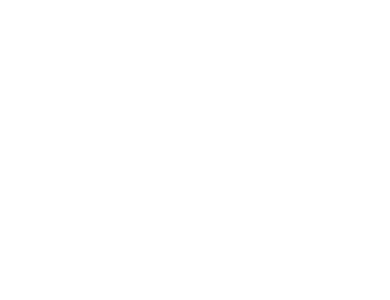
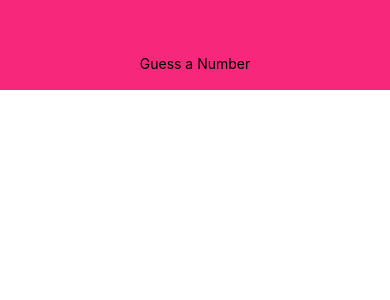
Before and after one commit to pmcmahon14/rn-guess-a-number, a React Native app: screen / in a window 390 px wide. Shown: the top 300 px of the page. Built offline with nearby package versions, Linux system fonts and the light colour scheme.

Commit message:
added custom header component

```diff
--- a/App.js
+++ b/App.js
@@ -1,19 +1,18 @@
 import React from 'react';
 import { StyleSheet, View } from 'react-native';
 
+import Header from './components/Header';
+
 export default function App() {
   return (
-    <View>
-
+    <View style={styles.screen}>
+      <Header title='Guess a Number'/>
     </View>
   );
 }
 
 const styles = StyleSheet.create({
-  container: {
-    flex: 1,
-    backgroundColor: '#fff',
-    alignItems: 'center',
-    justifyContent: 'center',
+    screen: {
+    flex: 1
   },
 });
--- a/components/Header.js
+++ b/components/Header.js
@@ -2,11 +2,26 @@
 import {View, Text, StyleSheet} from 'react-native';
 
 const Header = props => {
-
+    return (
+        <View style={styles.header}>
+            <Text styles={styles.headerTitle}>{props.title}</Text>
+        </View>
+    )
 };
 
 const styles = StyleSheet.create({
-
+    header: {
+        width: '100%',
+        height: 90,
+        paddingTop: 36,
+        backgroundColor: '#f7287b',
+        alignItems: 'center',
+        justifyContent: 'center'
+    },
+    headerTitle: {
+        color: 'black',
+        fontSize: 18
+    }
 });
 
 export default Header;
```
